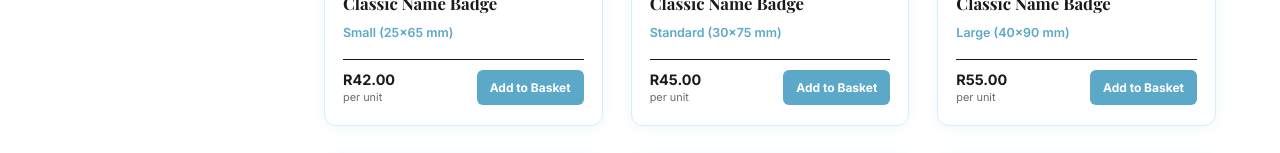
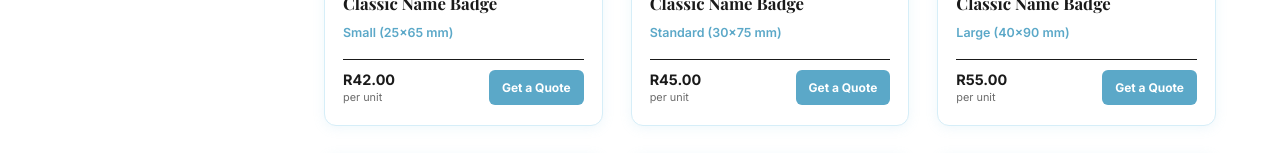
Before and after one commit to samuelhyerahyera7-sketch/buttonsandbadges, a React (Vite) app: page /shop in a window 1280 px wide. Shown: the part 732-885 px from the top of the page. Built offline with nearby package versions, Linux system fonts and the light colour scheme; grey boxes are pictures that could not be loaded; a web font is replaced by a local one.

Commit message:
Change Add to Basket to Get a Quote

```diff
--- a/src/components/ProductCard.tsx
+++ b/src/components/ProductCard.tsx
@@ -42,7 +42,7 @@ export default function ProductCard({ product }: Props) {
             onClick={handleAdd}
             className={`add-to-cart-btn${added ? ' added' : ''}`}
           >
-            {added ? 'Added!' : 'Add to Basket'}
+            {added ? 'Added!' : 'Get a Quote'}
           </button>
         </div>
       </div>
--- a/src/pages/ProductDetail.tsx
+++ b/src/pages/ProductDetail.tsx
@@ -104,7 +104,7 @@ export default function ProductDetail() {
             onClick={handleAddToBasket}
             className={`add-to-cart-btn large${added ? ' added' : ''}`}
           >
-            {added ? '✓ Added to Basket' : 'Add to Basket'}
+            {added ? '✓ Added!' : 'Get a Quote'}
           </button>
 
           {added && (
```
